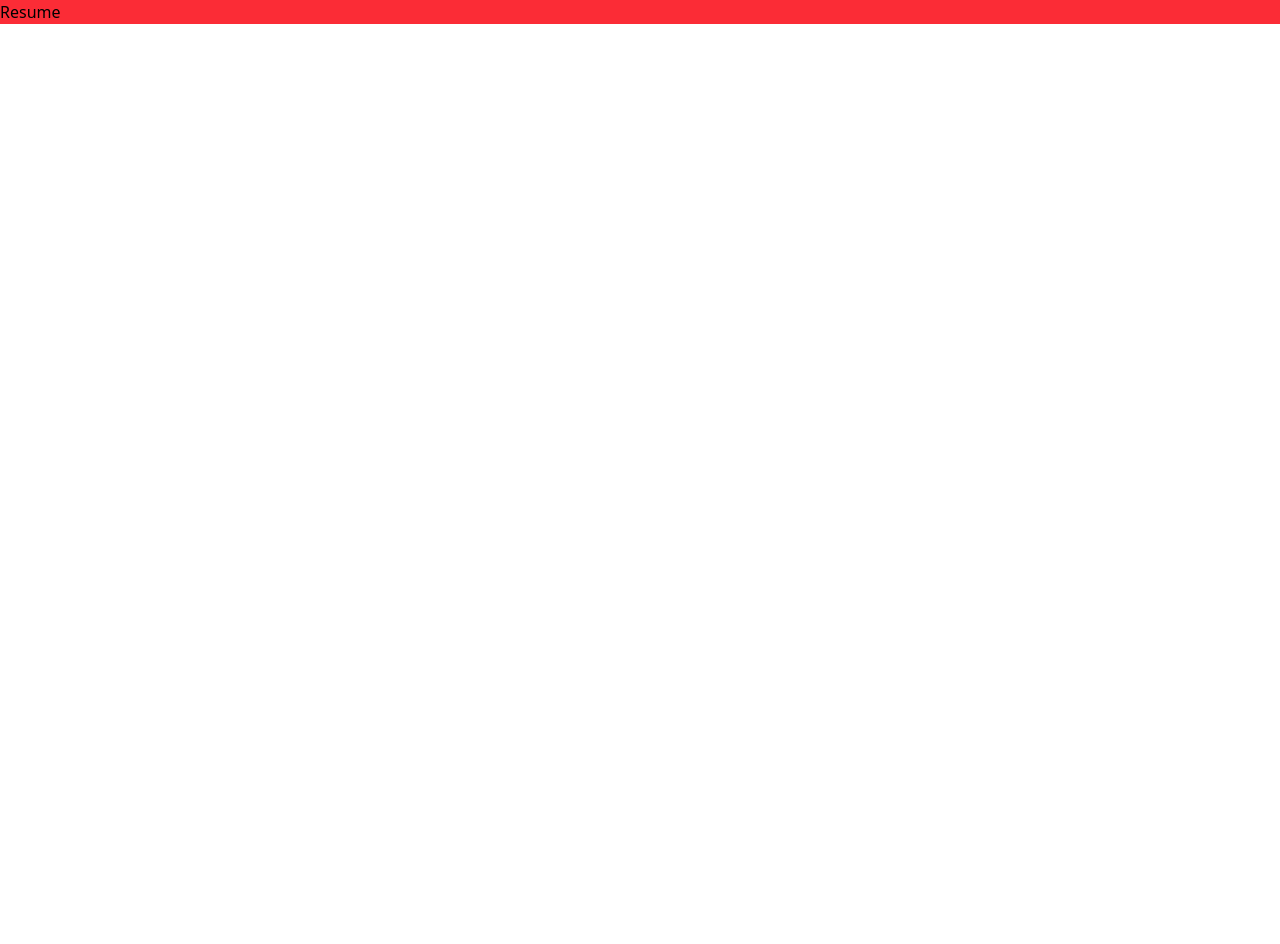
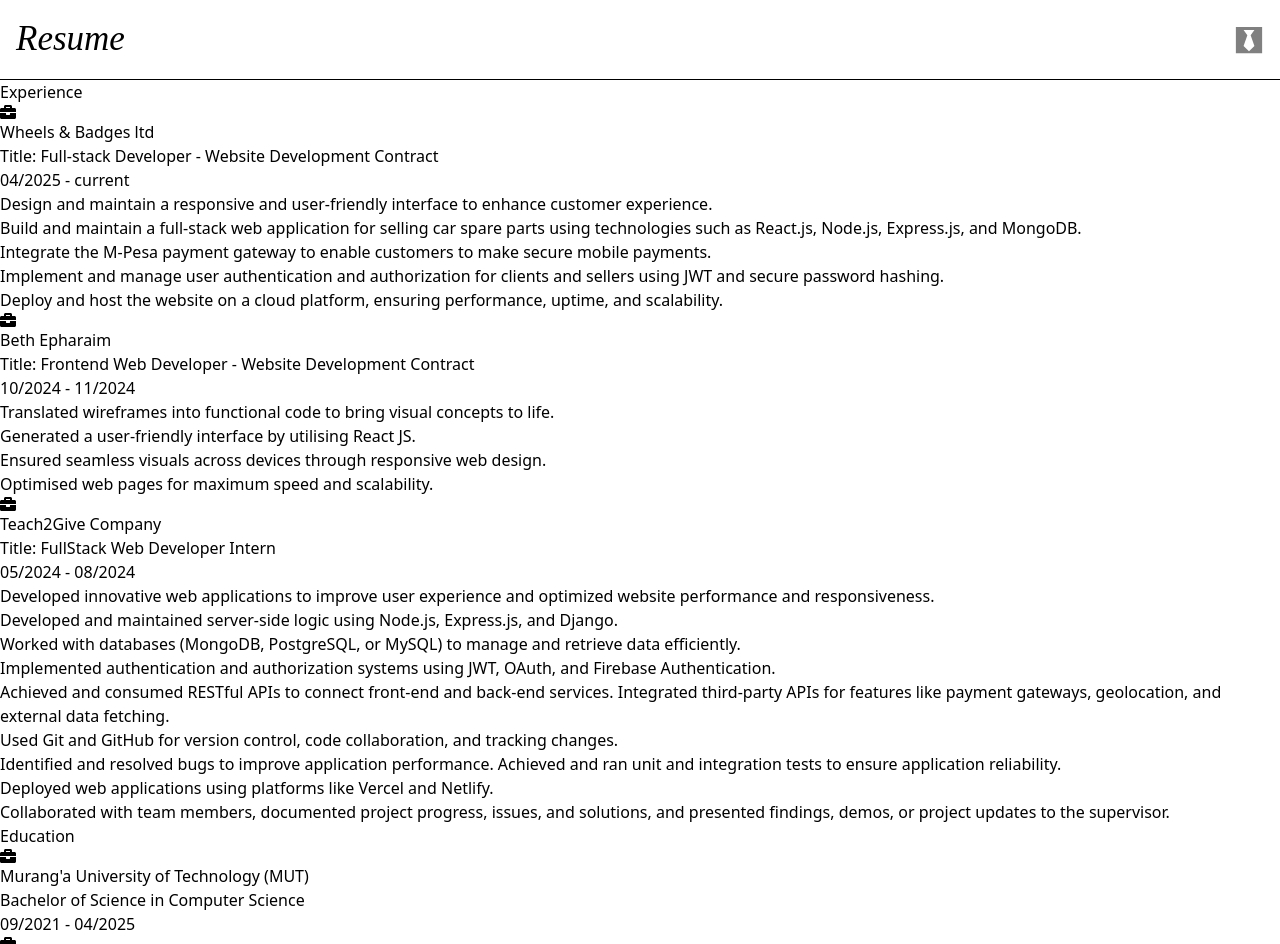
Before and after one commit to Gakiri001/personalPortfolio, a React (Vite) app: page /resume in a window 1280 px wide. Shown: the part 80-1024 px from the top of the page. Before the commit the page ends 800 px from the top, so only its background shows below. Built offline with nearby package versions, Linux system fonts and the light colour scheme.

Commit message:
resume setup

```diff
--- /dev/null
+++ b/src/data/education.js
@@ -0,0 +1,23 @@
+const education = [
+    {
+        school: "Murang'a University of Technology (MUT)",
+        course: "Bachelor of Science in Computer Science",
+        from: "09/2021",
+        to: "04/2025",
+    },
+    {
+        school: "Doughty College - KASNEB",
+        course: "Certified Public Accountant(CPA)",
+        from: "10/2021",
+        to: "current",
+    },
+    {
+        school: "Njumbi High School.",
+        course: "Kenya Certificate of Secondary Education (KCSE)",
+        from: "01/2017",
+        to: "04/2021",
+    }
+]
+
+
+export default education
--- /dev/null
+++ b/src/data/resume.js
@@ -0,0 +1,41 @@
+const experience = [
+    {
+    station : "Wheels & Badges ltd",
+    from: "04/2025",
+    to:"current",
+    title: "Full-stack Developer - Website Development Contract",
+    role1: "Design and maintain a responsive and user-friendly interface to enhance customer experience.",
+    role2: "Build and maintain a full-stack web application for selling car spare parts using technologies such as React.js, Node.js, Express.js, and MongoDB.",
+    role3: "Integrate the M-Pesa payment gateway to enable customers to make secure mobile payments.",
+    role4: "Implement and manage user authentication and authorization for clients and sellers using JWT and secure password hashing.",
+    role5: "Deploy and host the website on a cloud platform, ensuring performance, uptime, and scalability.",
+    },
+    {
+    station: "Beth Epharaim",
+    from: "10/2024",
+    to: "11/2024",
+    title: "Frontend Web Developer - Website Development Contract",
+    link: "https://beth-portfolio.vercel.app/",
+    role1: "Translated wireframes into functional code to bring visual concepts to life.",
+    role2: "Generated a user-friendly interface by utilising React JS.",
+    role3: "Ensured seamless visuals across devices through responsive web design.",
+    role4: "Optimised web pages for maximum speed and scalability.",
+  },
+  {
+    station: "Teach2Give Company",
+    from: "05/2024",
+    to: "08/2024",
+    title: "FullStack Web Developer Intern",
+    role1: "Developed innovative web applications to improve user experience and optimized website performance and responsiveness.",
+    role2: "Developed and maintained server-side logic using Node.js, Express.js, and Django.",
+    role3: "Worked with databases (MongoDB, PostgreSQL, or MySQL) to manage and retrieve data efficiently.",
+    role4: "Implemented authentication and authorization systems using JWT, OAuth, and Firebase Authentication.",
+    role5: "Achieved and consumed RESTful APIs to connect front-end and back-end services. Integrated third-party APIs for features like payment gateways, geolocation, and external data fetching.",
+    role6: "Used Git and GitHub for version control, code collaboration, and tracking changes.",
+    role7: "Identified and resolved bugs to improve application performance. Achieved and ran unit and integration tests to ensure application reliability.",
+    role8: "Deployed web applications using platforms like Vercel and Netlify.",
+    role9: "Collaborated with team members, documented project progress, issues, and solutions, and presented findings, demos, or project updates to the supervisor."
+  }
+]
+
+export default experience;
--- /dev/null
+++ b/src/pages/Resume/Resume.css
@@ -0,0 +1,19 @@
+.resume .resumeHeader {
+  display: flex;
+  justify-content: space-between;
+  align-items: center;
+  border-bottom: solid 1px black;
+  height: 10vh;
+  padding: 1rem;
+}
+.resume .resumeHeader {
+  font-size: 35px;
+  font-weight: lighter;
+  font-style: italic;
+  font-family: "Times New Roman", Times, serif;
+}
+
+.resume .resumeHeader .resumeicon {
+  font-size: 30px;
+  color: gray;
+}
--- a/src/pages/Resume/Resume.jsx
+++ b/src/pages/Resume/Resume.jsx
@@ -1,7 +1,60 @@
 import React from "react";
+import { FaBlackTie } from "react-icons/fa";
+import "./Resume.css";
+import { FaBriefcase } from 'react-icons/fa';
+import experience from "../../data/resume";
+import education from "../../data/education";
 
 function Resume() {
-  return <div className="bg-red-500">Resume</div>;
+  return (
+    <div className="resume">
+      <div className="resumeHeader">
+        <h2>Resume</h2>
+        <FaBlackTie className="resumeicon" />
+      </div>
+      <section>
+        <div>
+          <h3>Experience</h3>
+              <div>
+                {experience.map((index, i) => (
+                  <div key={i}>
+                    <div><FaBriefcase/></div>
+                    <h3>{index.station}</h3>
+                    <h4>Title: {index.title}</h4>
+                    <p>{index.from} - {index.to}</p>
+                    <ul>
+                      <li>{index.role1}</li>
+                      <li>{index.role2}</li>
+                      <li>{index.role3}</li>
+                      <li>{index.role4}</li>
+                      <li>{index.role5}</li>
+                      <li>{index.role6}</li>
+                      <li>{index.role7}</li>
+                      <li>{index.role8}</li>
+                      <li>{index.role9}</li>
+                    </ul>
+                  </div>
+                ))}
+              </div>
+        </div>
+        <div>
+          <h3>Education</h3>
+          <div>
+            {education.map((eduIndex, i) =>(
+              <div key={i}>
+                <div><FaBriefcase/></div>
+                <h3>{eduIndex.school}</h3>
+                <p>{eduIndex.course}</p>
+                <p>{eduIndex.from} - {eduIndex.to}</p>
+              </div>
+            ))
+
+            }
+          </div>
+        </div>
+      </section>
+    </div>
+  );
 }
 
 export default Resume;
```
